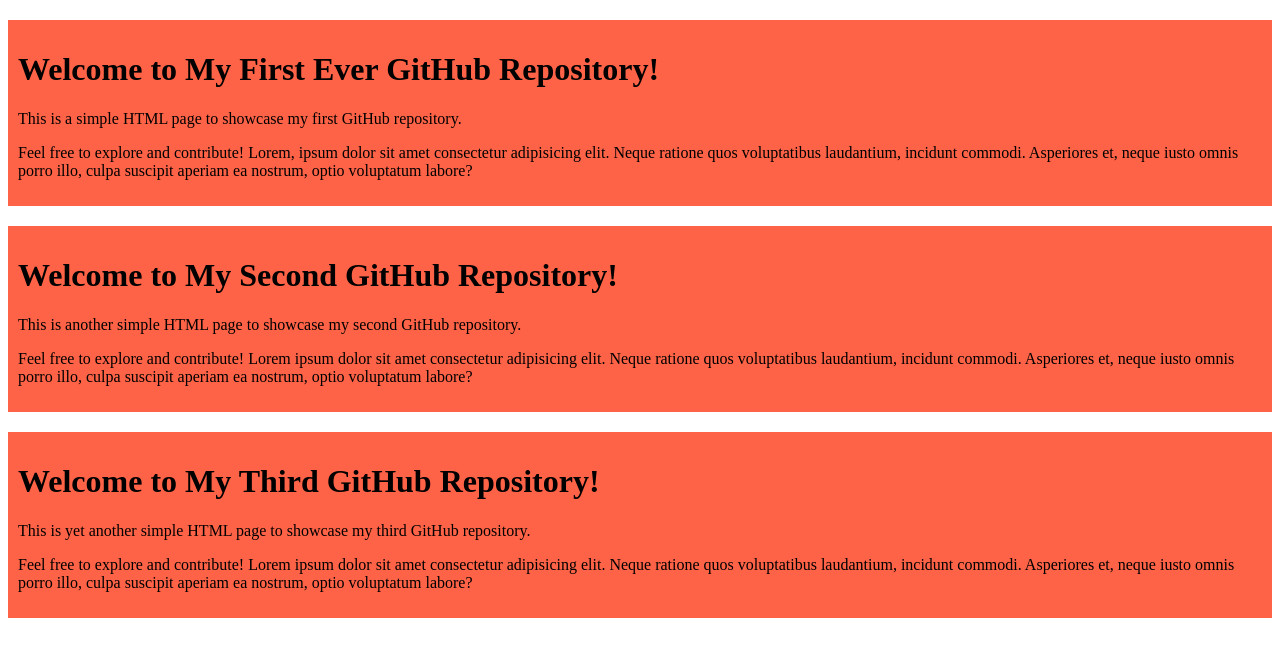
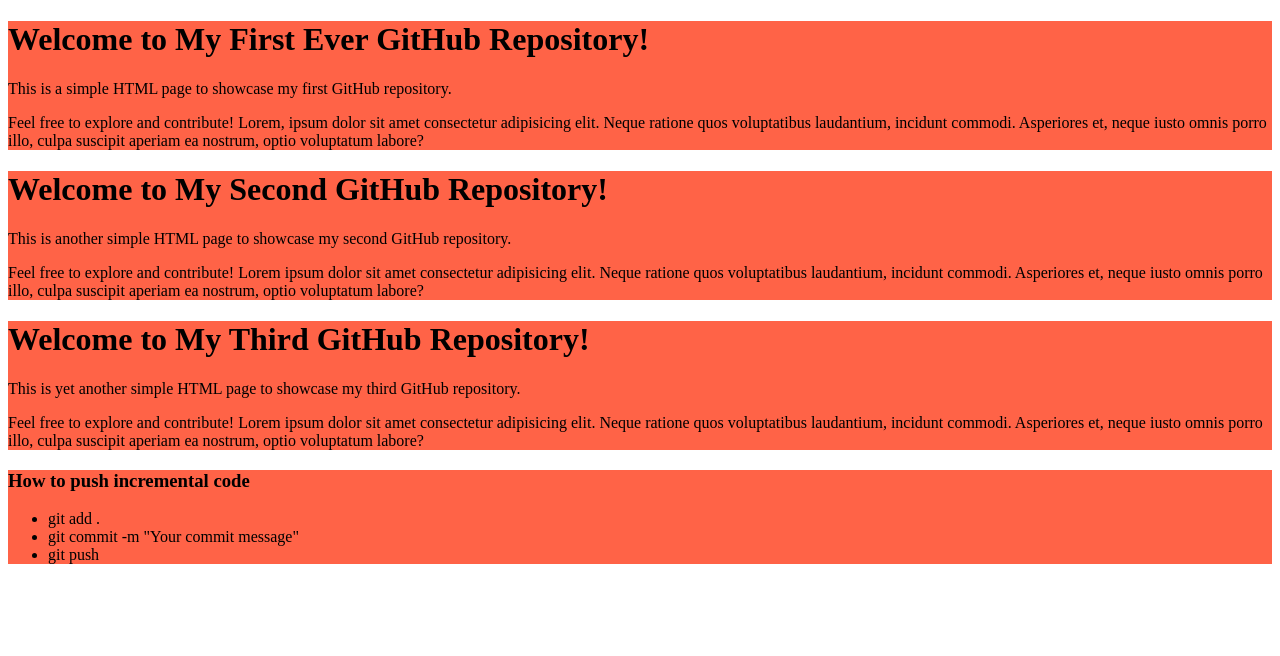
Before and after one commit to MD-ELIUS/my-first-github-repo, a plain HTML site: page index.html in a window 1280 px wide. Drawn offline with Linux system fonts and the light colour scheme.

Commit message:
added git push step

```diff
--- a/index.html
+++ b/index.html
@@ -36,5 +36,15 @@
             Feel free to explore and contribute! Lorem ipsum dolor sit amet consectetur adipisicing elit. Neque ratione quos voluptatibus laudantium, incidunt commodi. Asperiores et, neque iusto omnis porro illo, culpa suscipit aperiam ea nostrum, optio voluptatum labore?
         </p>
     </div>
+    <div>
+        <h3>
+            How to push incremental code
+        </h3>
+        <ul>
+            <li>git add .</li>
+            <li>git commit -m "Your commit message"</li>
+            <li>git push </li>
+        </ul>
+    </div>
 </body>
 </html>
--- a/style.css
+++ b/style.css
@@ -1,5 +1,5 @@
 div {
     background-color: tomato;
     margin-top: 20px;
-    padding:10px
+    padding:10pxgit
 }
```
